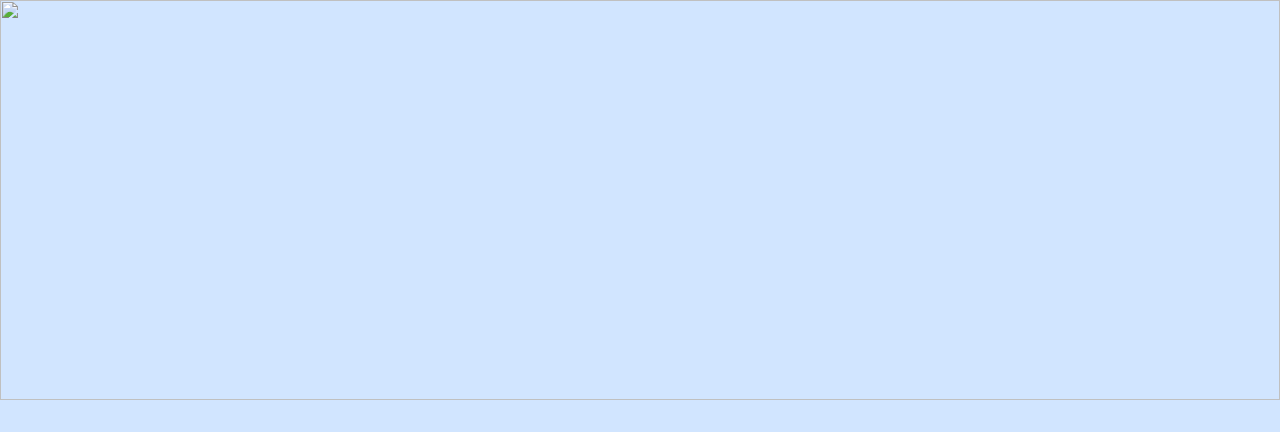
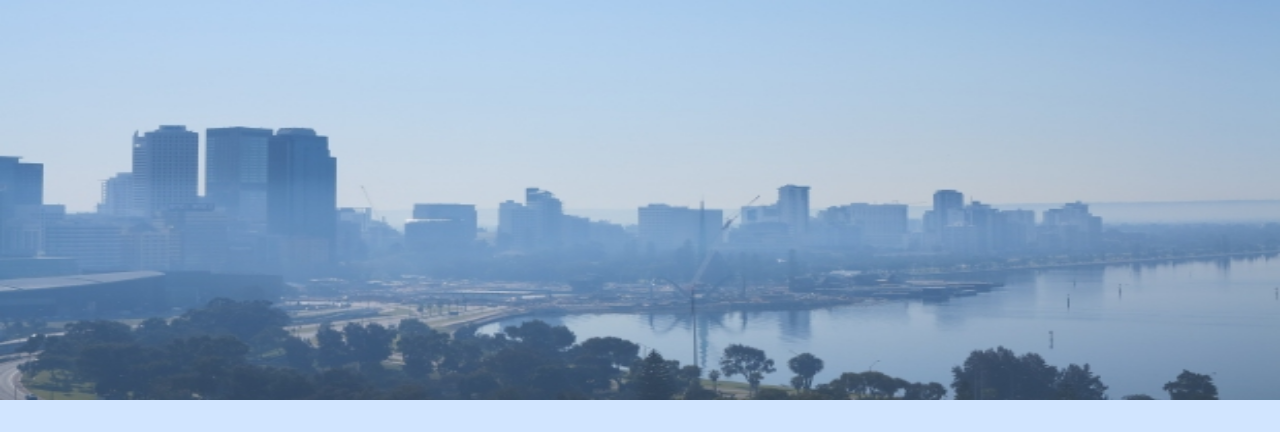
Before and after one commit to 0507huiyi/FITVIS2, a plain HTML site: page FIT3179 A2/index.html in a window 1280 px wide. Shown: the top 432 px of the page. Drawn offline with nearby package versions, Linux system fonts and the light colour scheme; the site is published under a folder, as on GitHub Pages, so addresses that start at the root find nothing; a script that the page names is missing.

Commit message:
Update index.html

```diff
--- a/FIT3179 A2/index.html
+++ b/FIT3179 A2/index.html
@@ -33,7 +33,7 @@
 
     <div class="head-image">
         <div style="text-align:center">
-        <img src="/AIR.jpeg" width="100%" height="400"/>
+        <img src="AIR.jpeg" width="100%" height="400"/>
         <div style="margin-bottom: 30px"; >
 
     </div>
```
